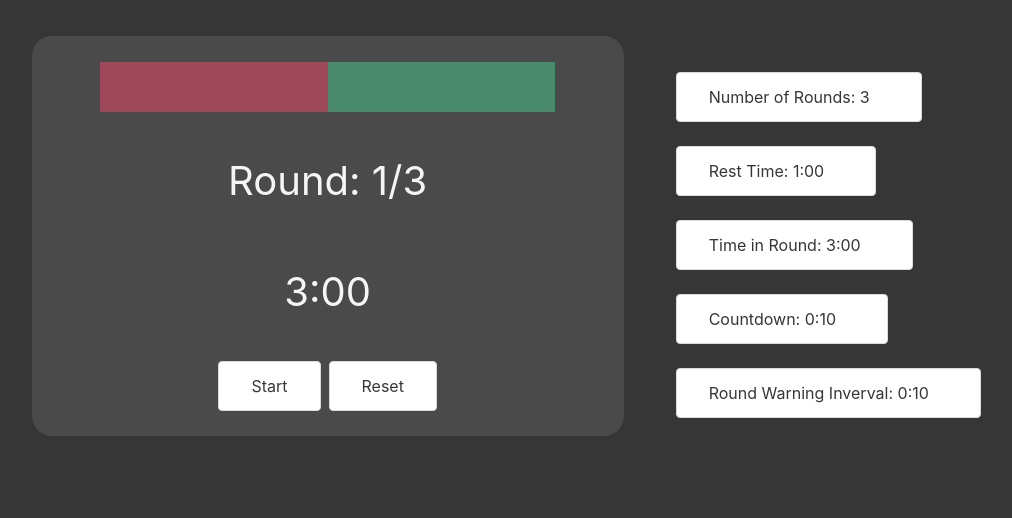
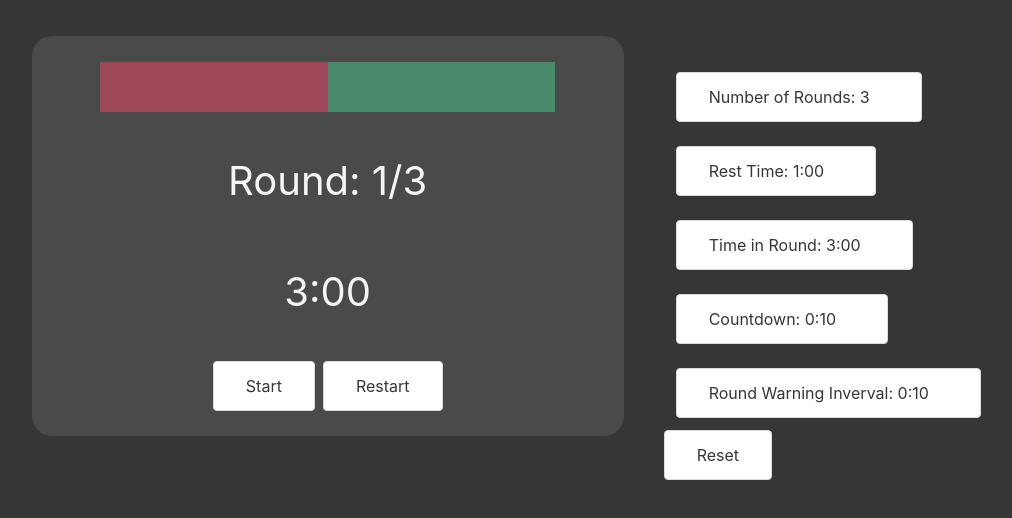
Before and after one commit to ajkizer12112/combo-coach, a React (Create React App) app: page / in a window 1280 px wide. Shown: the top 518 px of the page, without its empty margins (115-1127 px from the left). Built offline with nearby package versions, Linux system fonts and the light colour scheme.

Commit message:
add button to stop timer and reset options. Split resetWorkout into two separate functions, stop workout which will restart the workout from the beginning, and resetOptions which will reset the options back to the default settings.

```diff
--- a/src/components/sections/Options.jsx
+++ b/src/components/sections/Options.jsx
@@ -1,10 +1,14 @@
 import React from 'react'
+import { useContext } from 'react/cjs/react.development'
+import { WorkoutContext } from '../../context/WorkoutContext'
 import Dropdown from '../Dropdown'
 
 const Options = ({ dropdowns }) => {
+    const { workout, workoutActions: { workoutFns } } = useContext(WorkoutContext)
     return (
         <div className="column is-4 pl-6 is-12-mobile">
             {dropdowns.map((item) => <Dropdown key={item.title} menuAttr={item} />)}
+            <button disabled={workout.inProgress} className="button" onClick={workoutFns.resetOptions}>Reset</button>
         </div>
     )
 }
--- a/src/hooks/useDropdown.js
+++ b/src/hooks/useDropdown.js
@@ -18,8 +18,6 @@ const useDropdown = () => {
         roundWarningInterval: false,
     })
 
-
-    console.log(dropdown)
     const dropdownActions = {
         toggle: function (option, value) {
             setDropdown({ ...dropdown, [option]: value })
--- a/src/hooks/useWorkout.js
+++ b/src/hooks/useWorkout.js
@@ -29,6 +29,7 @@ const initialState = {
 }
 
 
+
 const useWorkout = () => {
     const [workout, setWorkout] = useState(initialState)
 
@@ -38,6 +39,8 @@ const useWorkout = () => {
     bell.playbackRate = 1.25;
     warning.playbackRate = 5;
     warning.loop = true;
+
+
 
 
     useEffect(() => {
@@ -94,7 +97,6 @@ const useWorkout = () => {
                 setWorkout({ ...workout, currentTime: workout.restTime, currentPhase: REST })
             },
             changeRound: function () {
-                console.log("fire")
                 workoutActions.sounds.playBell(1.25);
                 setWorkout({ ...workout, currentPhase: WORK, currentTime: workout.roundTime, currentRound: workout.currentRound + 1 })
             },
@@ -102,7 +104,10 @@ const useWorkout = () => {
                 workoutActions.sounds.playBell(0.9);
                 setWorkout({ ...workout, inProgress: false, timerActive: false, isComplete: true })
             },
-            resetWorkout: function () {
+            stopWorkout: function () {
+                setWorkout({ ...workout, currentTime: workout.roundTime, currentRound: 1, currentPhase: INACTIVE, inProgress: false })
+            },
+            resetOptions: function () {
                 setWorkout(initialState)
             },
             changeOptions: function (optionName, value) {
--- a/src/pages/Home.jsx
+++ b/src/pages/Home.jsx
@@ -17,7 +17,7 @@ const Home = () => {
             if (workout.currentTime === 0) {
                 timer.runZero();
             }
-            const timeout = () => setTimeout(() => timer.decrementTimer(), 10);
+            const timeout = () => setTimeout(() => timer.decrementTimer(), 1000);
             timerId = timeout();
         }
         return () => {
@@ -78,7 +78,7 @@ const Home = () => {
                 <div className="column columns is-centered is-12 is-multiline">
                     {workout.inProgress && workout.timerActive ? <button className="button" onClick={timer.pauseTimer}>Pause</button> : workout.inProgress ? <button className="button" onClick={timer.startTimer}>Play</button> : <button className="button" onClick={workoutFns.startWorkout}>Start</button>}
 
-                    <button onClick={workoutFns.resetWorkout} disabled={workout.inProgress && workout.timerActive} className="button">Reset</button>
+                    <button onClick={workoutFns.stopWorkout} disabled={workout.inProgress && workout.timerActive} className="button">Restart</button>
 
                 </div>
             </div>
```
